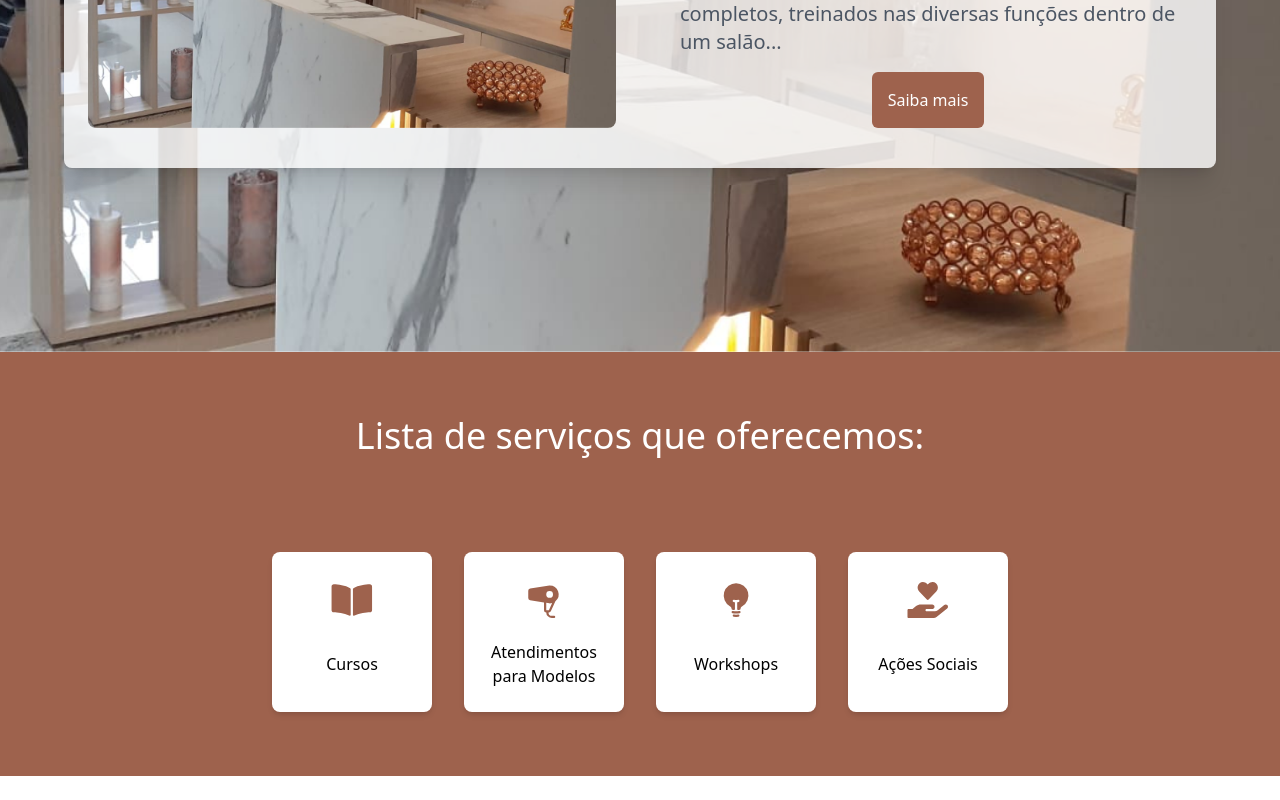
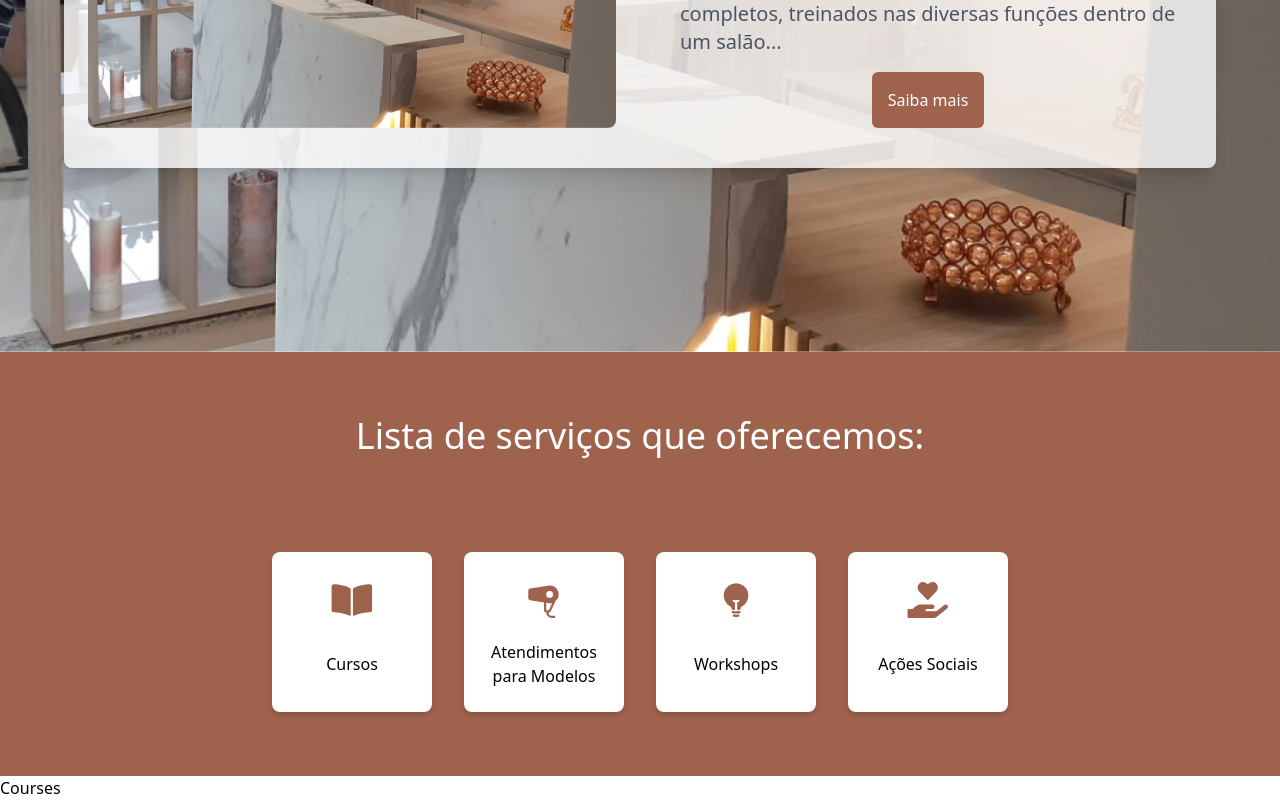
Before and after one commit to RiqueBruno/acad-w-z, a Next.js app: page / in a window 1280 px wide. Shown: the part 1352-2152 px from the top of the page. Before the commit the page ends 2128 px from the top, so only its background shows below. Built offline with nearby package versions, Linux system fonts and the light colour scheme.

Commit message:
refactor: page - adiciona componente Courses à página inicial

```diff
--- a/src/app/page.tsx
+++ b/src/app/page.tsx
@@ -3,6 +3,7 @@
 import About from '@/components/About';
 import CarouselComponent from '@/components/Carousel';
 import carouselData from '@/components/Carousel/data';
+import Courses from '@/components/Courses';
 import Ghost from '@/components/Ghost';
 import ServiceList from '@/components/ServiceList';
 import services from '@/components/ServiceList/data';
@@ -17,6 +18,7 @@ export default function Home() {
       <CarouselComponent carouselItems={carouselData} />
       <About />
       <ServiceList services={services} />
+      <Courses />
     </main>
   );
 }
```
